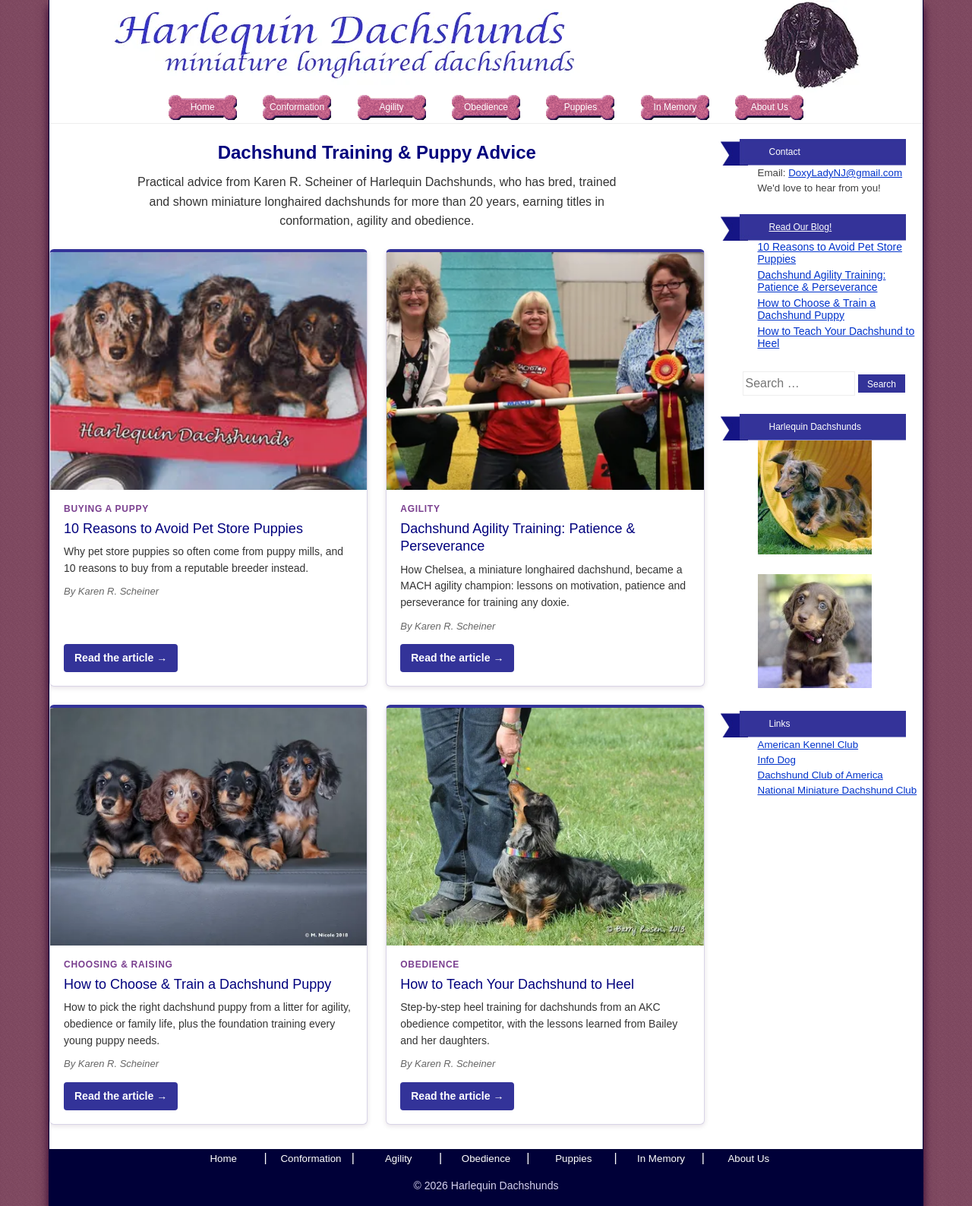
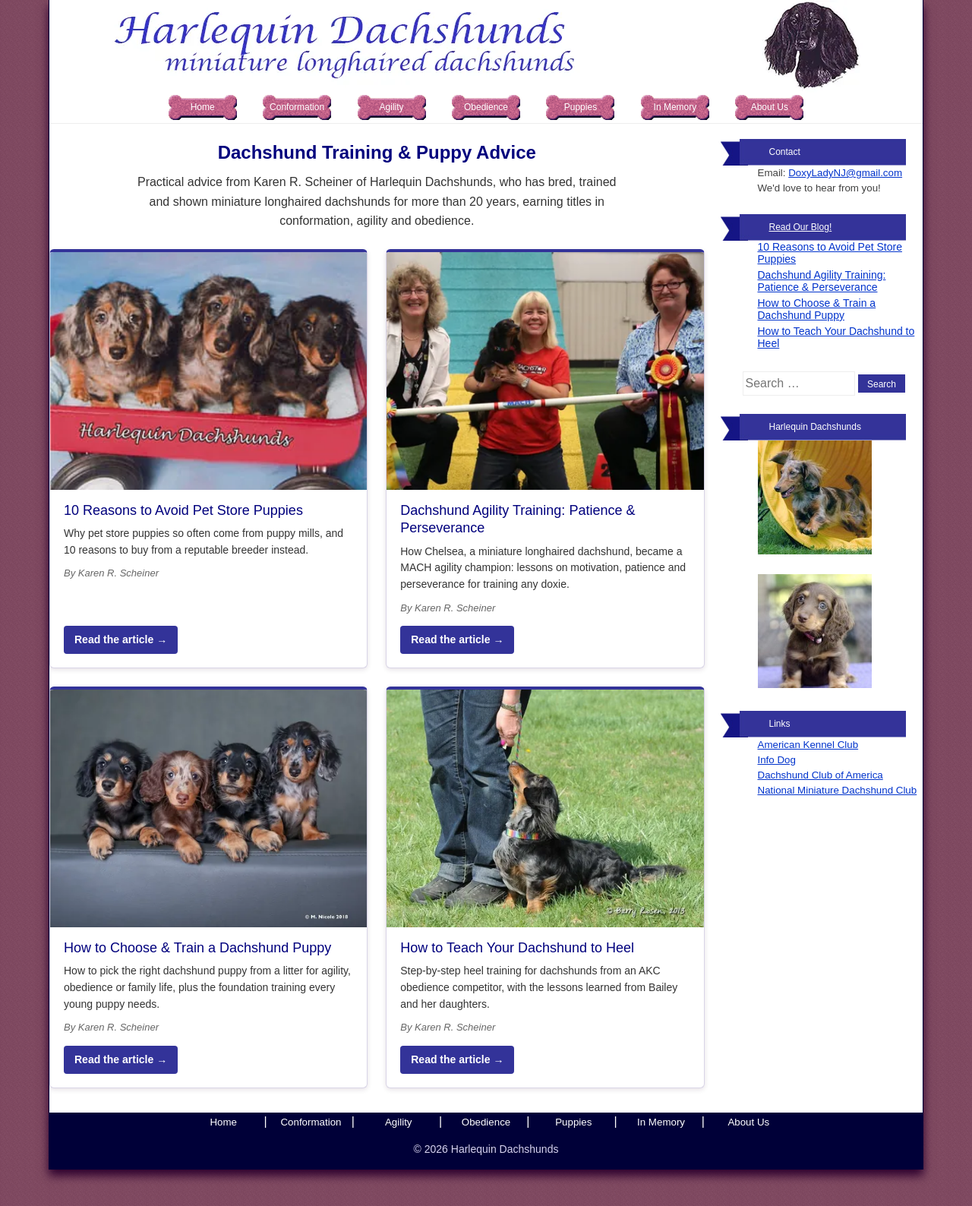
Before and after one commit to louisliberty/harlequin-dachshunds, a Jekyll site: the page built from category/blog.html, in a window 1280 px wide. Shown: the whole page at 76% size. Built offline with Jekyll 4.4.1, drawn with Linux system fonts in a browser that asks for light colours.

Commit message:
Blog cards: remove topic labels
They weren't real categories and didn't link anywhere.

Co-Authored-By: Claude Opus 5.5 <noreply@anthropic.com>
Claude-Session: https://claude.ai/code/session_01TAfJqWrpFTn7GBn9jW8hNF

```diff
--- a/_layouts/blog.html
+++ b/_layouts/blog.html
@@ -14,7 +14,6 @@ layout: default
 			{% assign card_img = post.card_image | default: post.image %}
 			{% if card_img %}<div class="blog-card-image">{% if forloop.index <= 2 %}{% include picture.html src=card_img alt=post.card_alt sizes="(max-width: 700px) 92vw, 420px" priority=true %}{% else %}{% include picture.html src=card_img alt=post.card_alt sizes="(max-width: 700px) 92vw, 420px" lazy=true %}{% endif %}</div>{% endif %}
 			<div class="blog-card-body">
-				{% if post.card_label %}<p class="blog-card-label">{{ post.card_label }}</p>{% endif %}
 				<h2 class="blog-card-title">{{ post.title }}</h2>
 				<p class="blog-card-summary">{{ post.summary | default: post.description }}</p>
 				<p class="blog-card-meta">By Karen R. Scheiner</p>
--- a/_posts/2014-09-11-learning-to-heal-training-in-obedience.html
+++ b/_posts/2014-09-11-learning-to-heal-training-in-obedience.html
@@ -7,7 +7,6 @@ description: "By Karen Scheiner Harlequin Dachshunds Bailey in Open Obedience Th
 permalink: /blog/how-to-teach-a-dachshund-to-heel/
 card_image: /assets/images/dogs/rock-star/rock-heel-sit-2013.jpg
 card_alt: "Rock Star sitting in heel position, looking up at his handler"
-card_label: "Obedience"
 summary: "Step-by-step heel training for dachshunds from an AKC obedience competitor, with the lessons learned from Bailey and her daughters."
 heading: "Learning to “Heal”: Training Your Dog to Heel"
 seo_title: "How to Teach Your Dachshund to Heel | Obedience Training"
--- a/_posts/2016-01-02-puppy-play.html
+++ b/_posts/2016-01-02-puppy-play.html
@@ -6,7 +6,6 @@ description: "By Karen R. Scheiner All puppies are cute, especially dachshund pu
 permalink: /blog/choosing-and-training-a-dachshund-puppy/
 card_image: /assets/images/puppies/4-puppies-2018.jpg
 card_alt: "Four Harlequin miniature longhaired dachshund puppies lined up"
-card_label: "Choosing &amp; Raising"
 summary: "How to pick the right dachshund puppy from a litter for agility, obedience or family life, plus the foundation training every young puppy needs."
 heading: "Choosing a Puppy & Training a Puppy"
 ---
--- a/_posts/2016-01-07-training-for-success-patience-perserverance.html
+++ b/_posts/2016-01-07-training-for-success-patience-perserverance.html
@@ -7,7 +7,6 @@ description: "Chelsea’s “Story” By Karen R. Scheiner As a rule, dachshunds
 permalink: /blog/dachshund-agility-training/
 card_image: /assets/images/dogs/chelsea/mach-chelsea.jpg
 card_alt: "Chelsea celebrating her MACH agility championship with the judges"
-card_label: "Agility"
 summary: "How Chelsea, a miniature longhaired dachshund, became a MACH agility champion: lessons on motivation, patience and perseverance for training any doxie."
 heading: "Dachshund Training for Success: Patience & Perseverance"
 ---
--- a/_posts/2016-08-10-why-shouldnt-i-buy-that-puppy-in-the-window-the-lo.html
+++ b/_posts/2016-08-10-why-shouldnt-i-buy-that-puppy-in-the-window-the-lo.html
@@ -6,7 +6,6 @@ description: "10 Reasons NOT to Buy Pet Store Puppies Most dog lovers know about
 permalink: /blog/reasons-not-to-buy-pet-store-puppies/
 card_image: /assets/images/puppies/puppies-wagon.jpg
 card_alt: "Harlequin Dachshunds puppies in a red wagon"
-card_label: "Buying a Puppy"
 summary: "Why pet store puppies so often come from puppy mills, and 10 reasons to buy from a reputable breeder instead."
 ---
 <p>Most dog lovers know about the often horrid conditions of puppy mills, the unregulated breeding facilities owned by disreputable breeders. Dogs are often bred far too frequently, are kept cramped together in filthy conditions, and are not socialized with humans. In addition, these breeders do not care about the health and strength of the breed, which often results in genetic illnesses, poor health in general and unlikable personality traits. Ironically, many dog aficionados, who have t-shirts and bumper stickers denouncing puppy mills, don’t know that the primary source of puppies sold at pet stores is from puppy mills.<br/>
--- a/assets/css/site.css
+++ b/assets/css/site.css
@@ -196,7 +196,6 @@ img { max-width: 100%; height: auto; }
 .blog-card-image { aspect-ratio: 4 / 3; overflow: hidden; background: #eee; }
 .blog-card-image img { width: 100%; height: 100%; object-fit: cover; display: block; }
 .blog-card-body { padding: 16px 18px 18px; display: flex; flex-direction: column; flex: 1; }
-.blog-card-label { margin: 0 0 6px; font-size: 12px; font-weight: bold; letter-spacing: .06em; text-transform: uppercase; color: #7a3f8f; }
 .blog-card-title { margin: 0 0 8px; font-size: 18px; line-height: 1.3; color: #00007D; text-align: left; }
 .blog-card-summary { margin: 0 0 10px; font-size: 14px; line-height: 1.55; color: #333; }
 .blog-card-meta { margin: 0 0 14px; font-size: 13px; font-style: italic; color: #666; }
```
